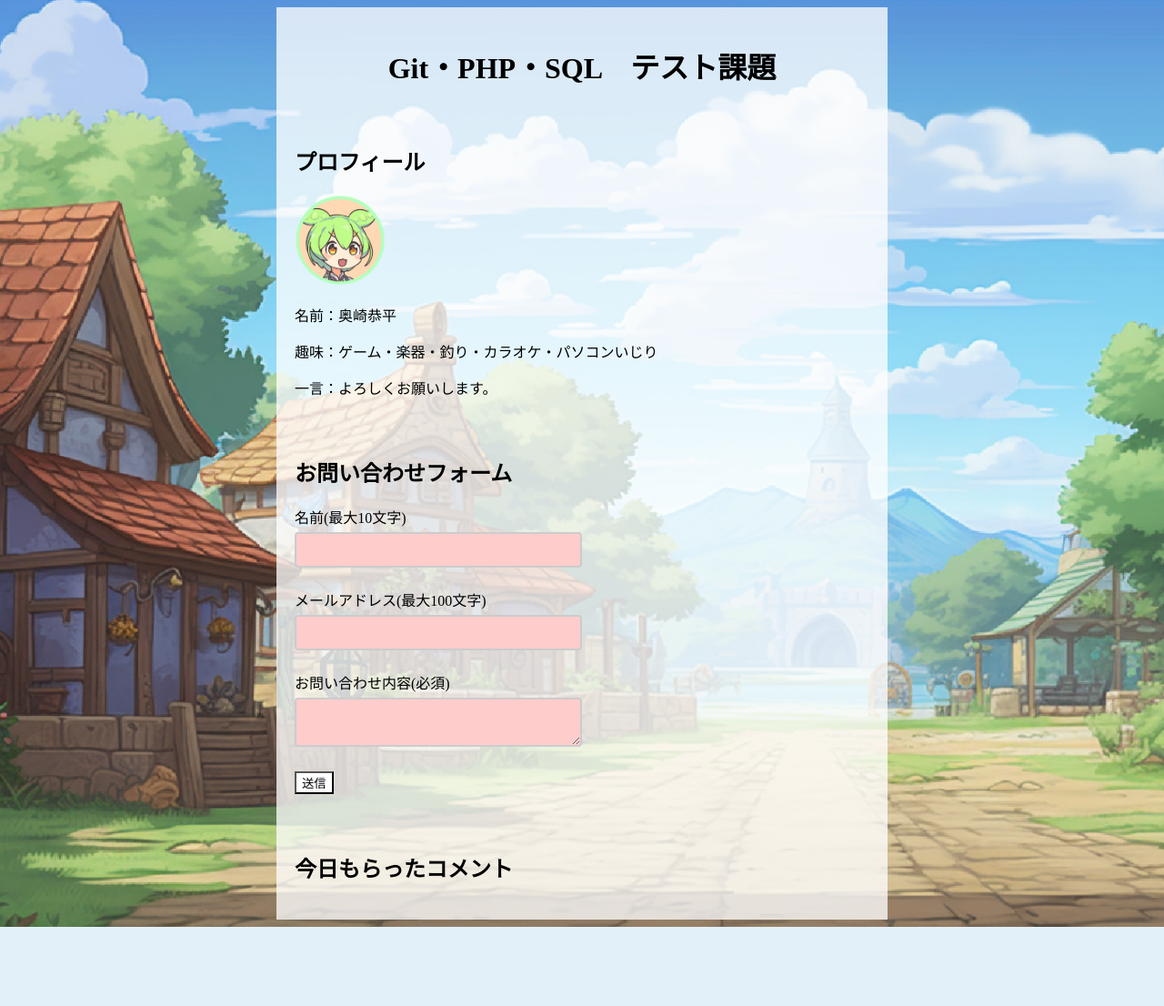
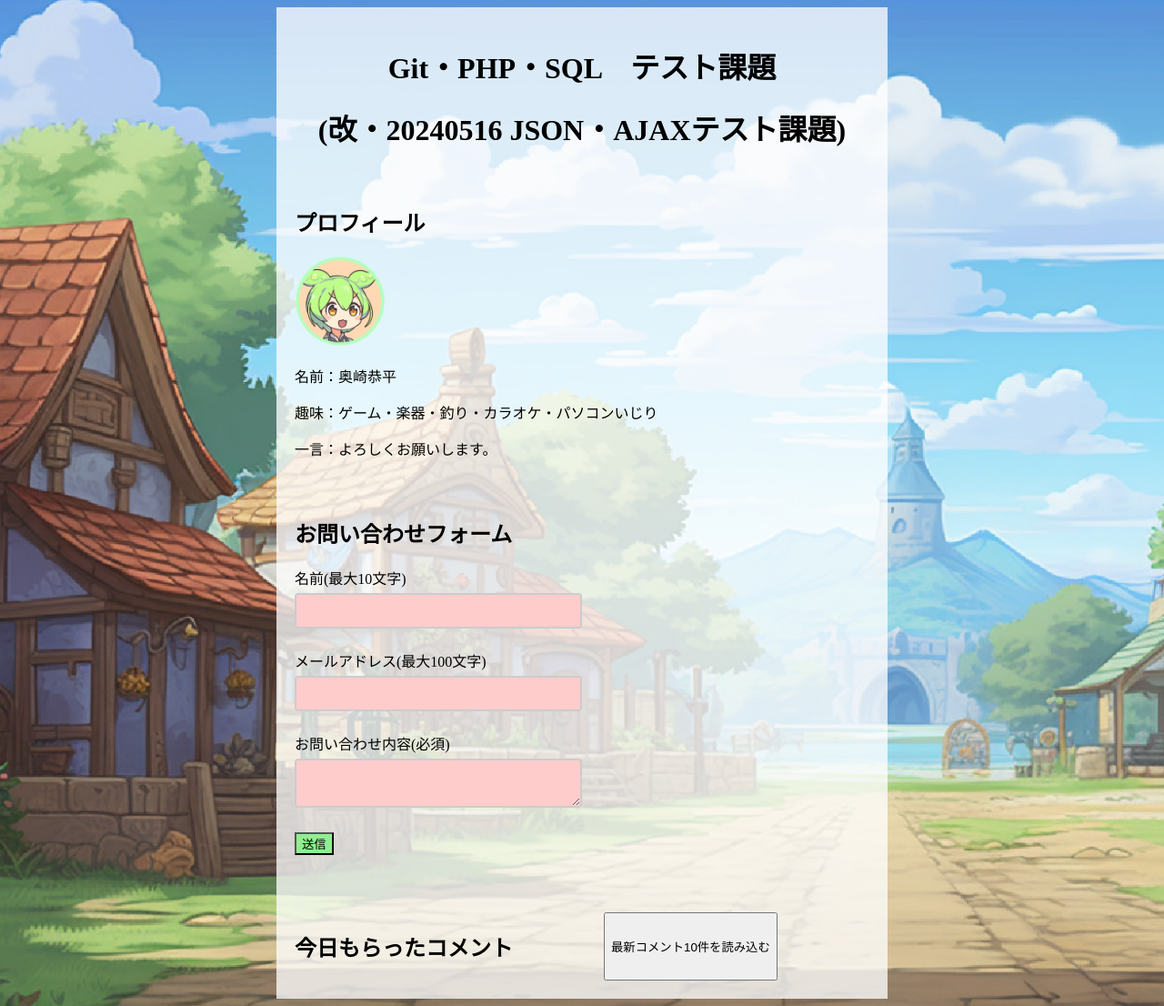
Before and after one commit to okuzaki1208/20240516_test_okuzaki, a PHP site: page / in a window 1280 px wide. Shown: the whole page at 91% size. Before the commit the page ends 1019 px from the top, so only its background shows below. Run offline with PHP 8.4, Linux system fonts and the light colour scheme; data that the repository does not hold is empty.

Commit message:
[Update] 最新コメント10件を、ボタン押下時に取得するよう変更。

```diff
--- a/index.php
+++ b/index.php
@@ -1,7 +1,7 @@
 <!DOCTYPE html>
 <html>
 <head>
-    <title>Git・PHP・SQL　テスト課題</title>
+    <title>20240516テスト課題</title>
     <link rel="stylesheet" type="text/css" href="./CSS/style.css">
 </head>
 <body>
@@ -9,6 +9,7 @@
 <main>
 
     <h1>Git・PHP・SQL　テスト課題</h1>
+    <h1>(改・20240516 JSON・AJAXテスト課題)</h1>
 
 <!-- プロフィールセクション -->
 <section id="profile">
@@ -72,49 +73,19 @@
         <label for="message">お問い合わせ内容(必須)</label><br>
         <textarea id="message" name="message" required></textarea><br><br>
 
-        <input type="submit" value="送信" onclick="return confirm('本当に送信しますか？')" style="background-color: #fff; color: #000;">
+        <input type="submit" value="送信" onclick="return confirm('本当に送信しますか？')" class="graphical-submit-button">
     </form>
 </section>
 
 <!-- 今日もらったコメントセクション -->
-<section id="contact-timeline">
+<section id="contact-timeline" style="display: flex;">
     <h2>今日もらったコメント</h2>
-    <ul>
-        <?php
-        // データベース接続情報
-        $host = 'localhost';
-        $dbname = 'git-test'; // データベース名
-        $username = 'root'; // データベースユーザー名
-        $password = ''; // データベースパスワード
+    <input type="button" value="最新コメント10件を読み込む" onclick="loadComments()" class="graphical-button" style="margin-left:100px;">
+</section>
 
-        try {
-            // データベースへの接続
-            $pdo = new PDO("mysql:host=$host;dbname=$dbname", $username, $password);
-            // エラーモードを例外モードに設定
-            $pdo->setAttribute(PDO::ATTR_ERRMODE, PDO::ERRMODE_EXCEPTION);
-
-            // 本日の日付を取得
-            $today = date("Y-m-d");
-
-            // SQL文を準備
-            $stmt = $pdo->prepare("SELECT * FROM comments WHERE DATE(date_time) = :today ORDER BY id DESC LIMIT 10");
-            $stmt->bindParam(':today', $today);
-            // SQL文を実行
-            $stmt->execute();
-
-            // 結果を取得して表示
-            while ($row = $stmt->fetch(PDO::FETCH_ASSOC)) {
-                echo "<li><strong>{$row['name']}</strong> {$row['email']}<br>{$row['message']}</li><br>";
-            }
-
-        } catch (PDOException $e) {
-            // エラーメッセージを表示
-            echo "エラー: " . $e->getMessage();
-        }
-        ?>
-    </ul>
-</section>
+<div id="comment-table"></div>
 </main>
 <script src="./Javascript/script.js"></script>
+</script>
 </body>
 </html>
```
